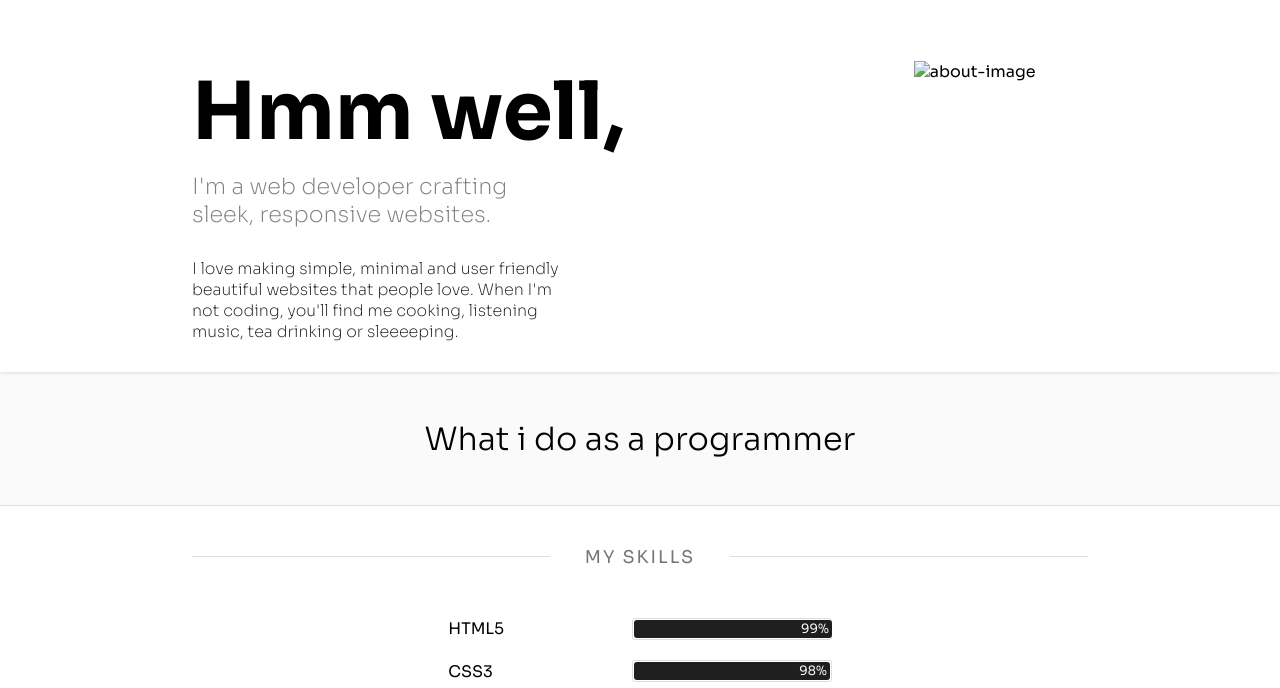
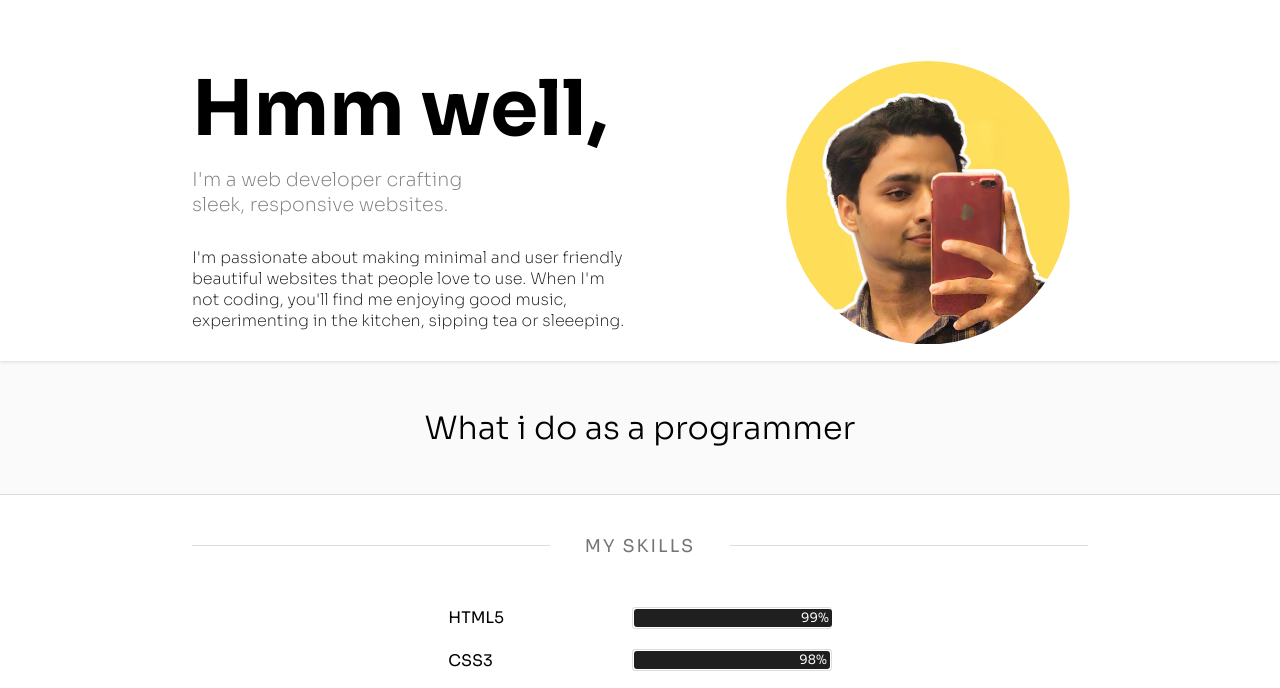
Before and after one commit to saifmhmd/my-personal-website, a plain HTML site: page about.html in a window 1280 px wide. Shown: the part 102-790 px from the top of the page. Drawn offline with Linux system fonts and the light colour scheme.

Commit message:
image and style change

```diff
--- a/CSS/about.css
+++ b/CSS/about.css
@@ -12,17 +12,22 @@
 
 .about-hero {
     display: flex;
+    flex-wrap: wrap;
     gap: 20px;
     padding: 4rem 0 0 0;
 }
 
+.about-title-container {
+    flex: 1;
+}
+
 .about-title {
-    font-size: 5rem;
+    font-size: clamp(3rem, 6vw, 10rem);
     margin: 0;
 }
 
 .first {
-    font-size: 1.4rem;
+    font-size: clamp(0.9rem, 1.500vw, 3rem);
 }
 
 .second {
@@ -30,13 +35,13 @@
     font-size: 1rem;
 }
 
-.image-container {
-    margin-left: 30%;
-}
-
 .about-image {
-    width: 500px;
+    width: 320px;
     height: auto;
+    clip-path: circle();
+    padding: 0;
+    margin: 0;
+    object-fit: cover;
 }
 
 .service {
@@ -139,10 +144,13 @@
         flex-direction: column;
         justify-content: center;
         align-items: center;
+        text-align: center;
         padding: 6rem 0 0 0;
     }
 }
 
 @media (min-width: 770px) and (max-width: 1024px) {
-
+    .about-image {
+        width: 290px
+    }
 }
--- a/about.html
+++ b/about.html
@@ -52,16 +52,15 @@
                     sleek, responsive websites.
                 </p>
                 <p class="second paragraph">
-                    I love making simple, minimal and user friendly<br>
-                    beautiful websites that people love. When I'm<br>
-                    not coding, you'll find me cooking, listening<br>
-                    music, tea drinking or sleeeeping.
-
+                    I'm passionate about making minimal and user friendly<br>
+                    beautiful websites that people love to use. When I'm<br>
+                    not coding, you'll find me enjoying good music,<br>
+                    experimenting in the kitchen, sipping tea or sleeeping.
                 </p>
             </div>
 
             <div class="image-container">
-                <img src="./Assets/about-image.jpg" alt="about-image" class="about-image">
+                <img src="./Assets/about.jpg" alt="about-image" class="about-image">
             </div>
         </main>
     </div>
```
Also changed, not shown: Assets/about.JPG (added), Assets/me.JPG (added), 3 other files.
